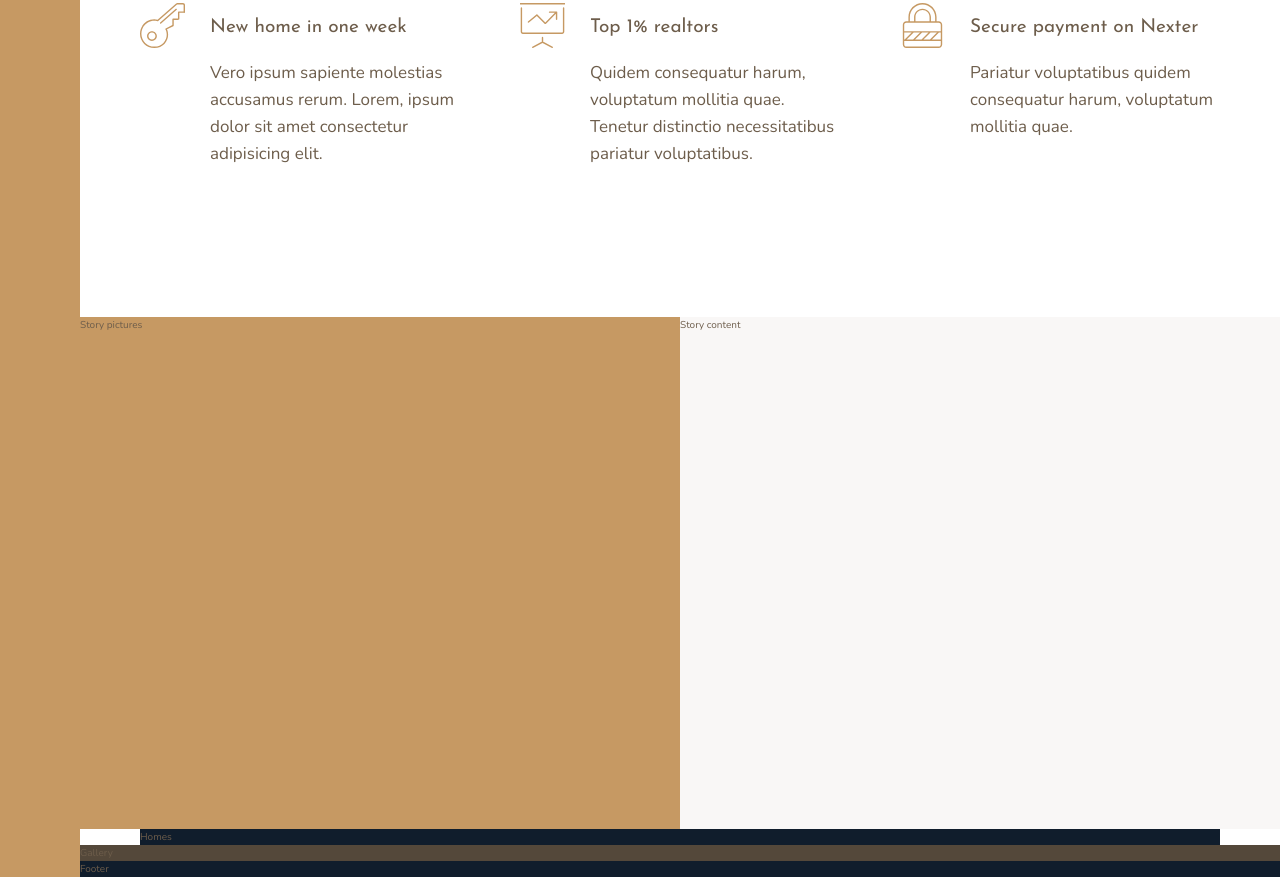
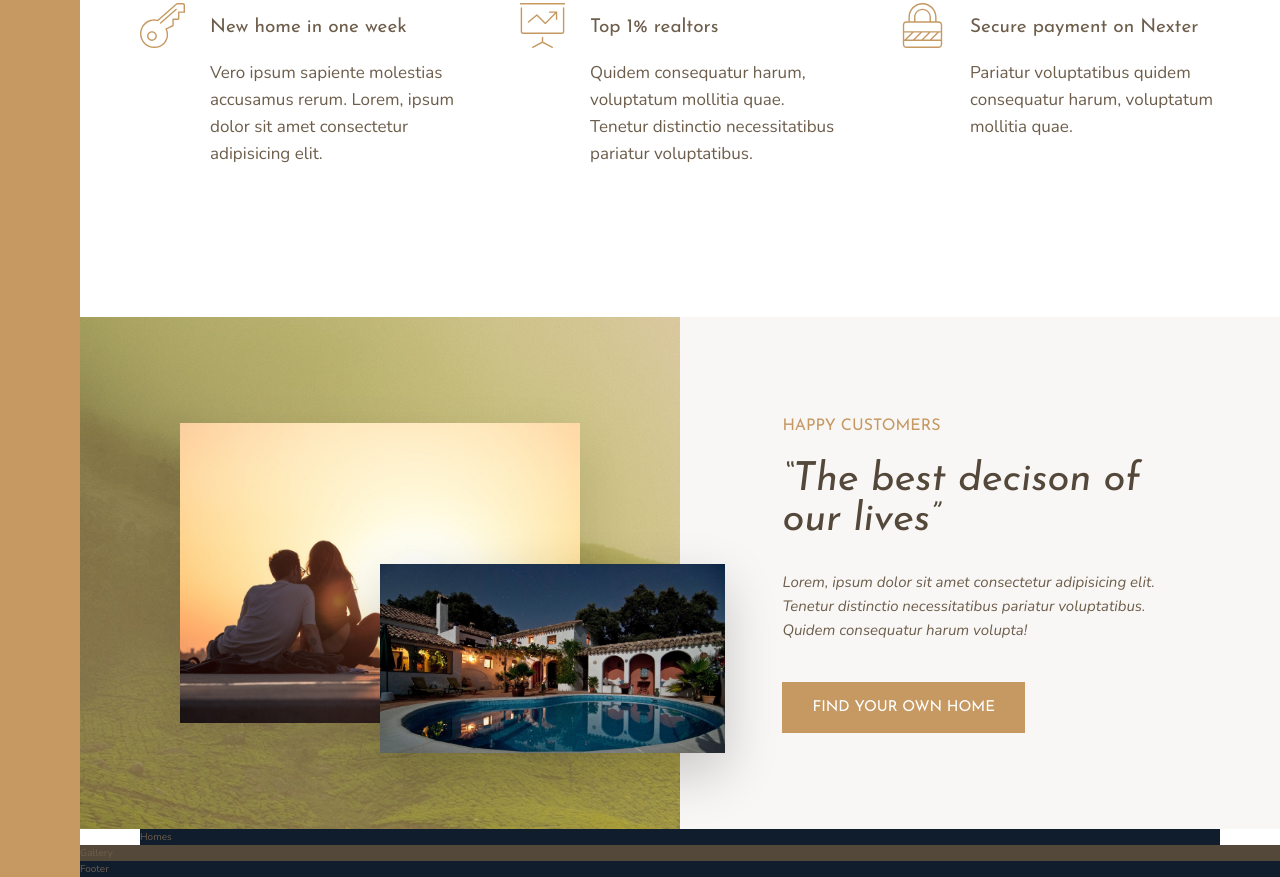
Before and after one commit to mohasin-hossain/nexter, a plain HTML site: page index.html in a window 1280 px wide. Shown: the part 991-1868 px from the top of the page. Drawn offline with nearby package versions, Linux system fonts and the light colour scheme.

Commit message:
Story Section

```diff
--- a/index.html
+++ b/index.html
@@ -82,11 +82,17 @@
         </section>
 
         <div class="story__pictures">
-            Story pictures
+            <img src="img/story-1.jpeg" alt="Couple with house" class="story__img--1">
+            <img src="img/story-2.jpeg" alt="New house" class="story__img--2">
         </div>
 
         <div class="story__content">
-            Story content
+            <h3 class="heading-3 mb-sm">Happy Customers</h3>
+            <h2 class="heading-2 heading-2--dark mb-md">&ldquo;The best decison of our lives&rdquo;</h2>
+            <p class="story__text">
+                Lorem, ipsum dolor sit amet consectetur adipisicing elit. Tenetur distinctio necessitatibus pariatur voluptatibus. Quidem consequatur harum volupta!
+            </p>
+            <button class="btn">Find your own home</button>
         </div>
 
         <section class="homes">
--- a/sass/_story.scss
+++ b/sass/_story.scss
@@ -2,10 +2,53 @@
   &__pictures {
     background-color: $color-primary;
     grid-column: full-start / col-end 4;
+    background-image: linear-gradient(
+        rgba($color-primary, 0.5),
+        rgba($color-primary, 0.5)
+      ),
+      url(../img/back.jpg);
+
+    display: grid;
+    grid-template-rows: repeat(6, 1fr);
+    grid-template-columns: repeat(6, 1fr);
+    align-items: center;
+  }
+
+  &__img--1 {
+    width: 100%;
+    grid-column: 2 / 6;
+    grid-row: 2 / 6;
+    box-shadow: 0 2rem 5rem rgba(#000, 0.1);
+  }
+
+  &__img--2 {
+    width: 115%;
+    grid-row: 4 / 6;
+    grid-column: 4 / 7;
+    z-index: 20;
+    box-shadow: 0 2rem 5rem rgba(#000, 0.2);
   }
 
   &__content {
     background-color: $color-grey-light-1;
     grid-column: col-start 5 / full-end;
+    padding: 6rem 8vw;
+
+    display: grid;
+    align-content: center;
+    justify-items: start;
+
+    /*
+        display: flex;
+        flex-direction: column;
+        justify-content: center;
+        align-items: flex-start;
+        */
+  }
+
+  &__text {
+    font-size: 1.5rem;
+    font-style: italic;
+    margin-bottom: 4rem;
   }
 }
--- a/sass/_typography.scss
+++ b/sass/_typography.scss
@@ -8,11 +8,18 @@
 }
 .heading-2 {
     @extend %heading;
+    font-size: 4rem;
+    font-style: italic;
+    line-height: 1;
 
+    &--light { color: $color-grey-light-1; }
+    &--dark { color: $color-grey-dark-1; }
 }
 .heading-3 {
     @extend %heading;
-
+    font-size: 1.6rem;
+    color: $color-primary;
+    text-transform: uppercase;
 }
 .heading-4 {
     @extend %heading;
@@ -21,3 +28,25 @@
     &--light { color: $color-grey-light-1; }
     &--dark { color: $color-grey-dark-1; }
 }
+
+.btn {
+    background-color: $color-primary;
+    color: #fff;
+    border: none;
+    border-radius: 0;
+    font-family: $font-display;
+    font-size: 1.5rem;
+    text-transform: uppercase;
+    padding: 1.8rem 3rem;
+    cursor: pointer;
+    transition: all .2s;
+
+    &:hover {
+        background-color: $color-primary-dark;
+    }
+}
+
+.mb-sm { margin-bottom: 2rem; }
+.mb-md { margin-bottom: 3rem; }
+.mb-lg { margin-bottom: 4rem; }
+.mb-hg { margin-bottom: 5rem; }
```
Also changed, not shown: css/main.css, 1 other file. Lines whose indentation alone changed are shown as unchanged.
